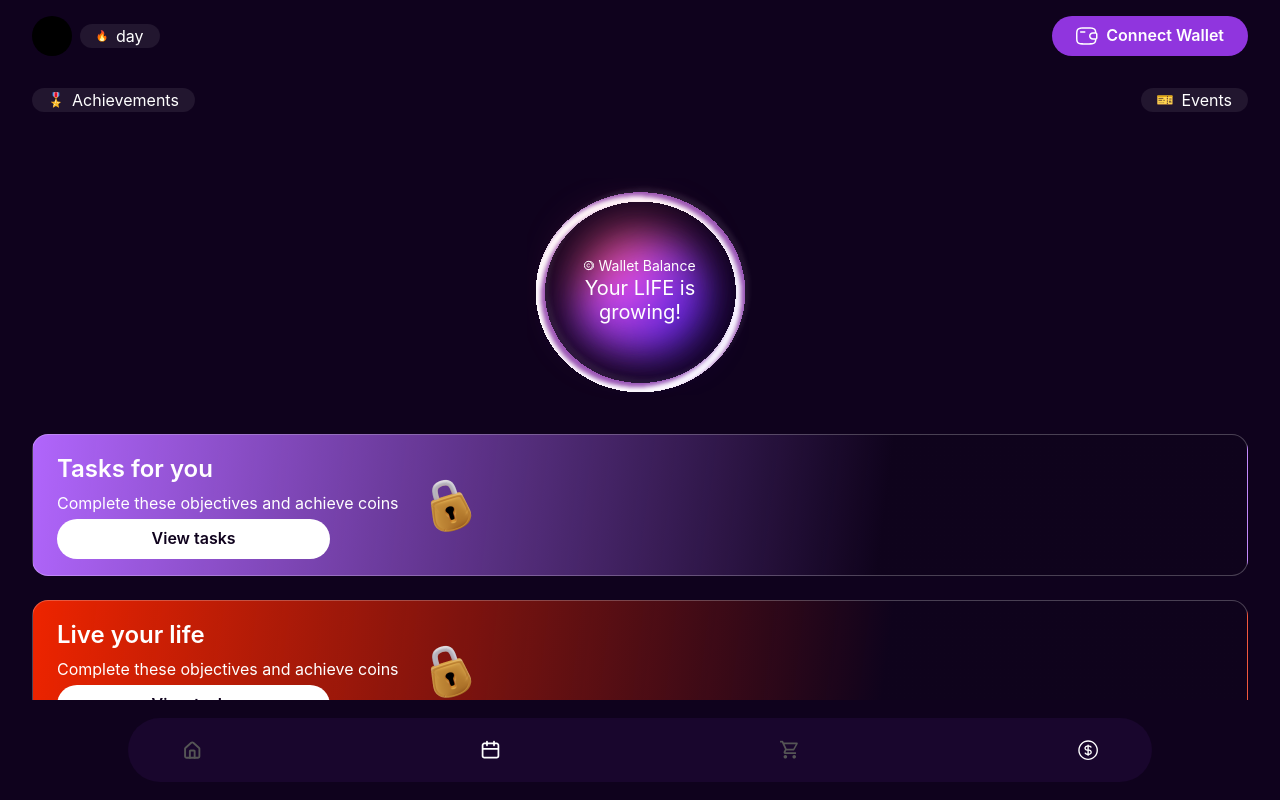
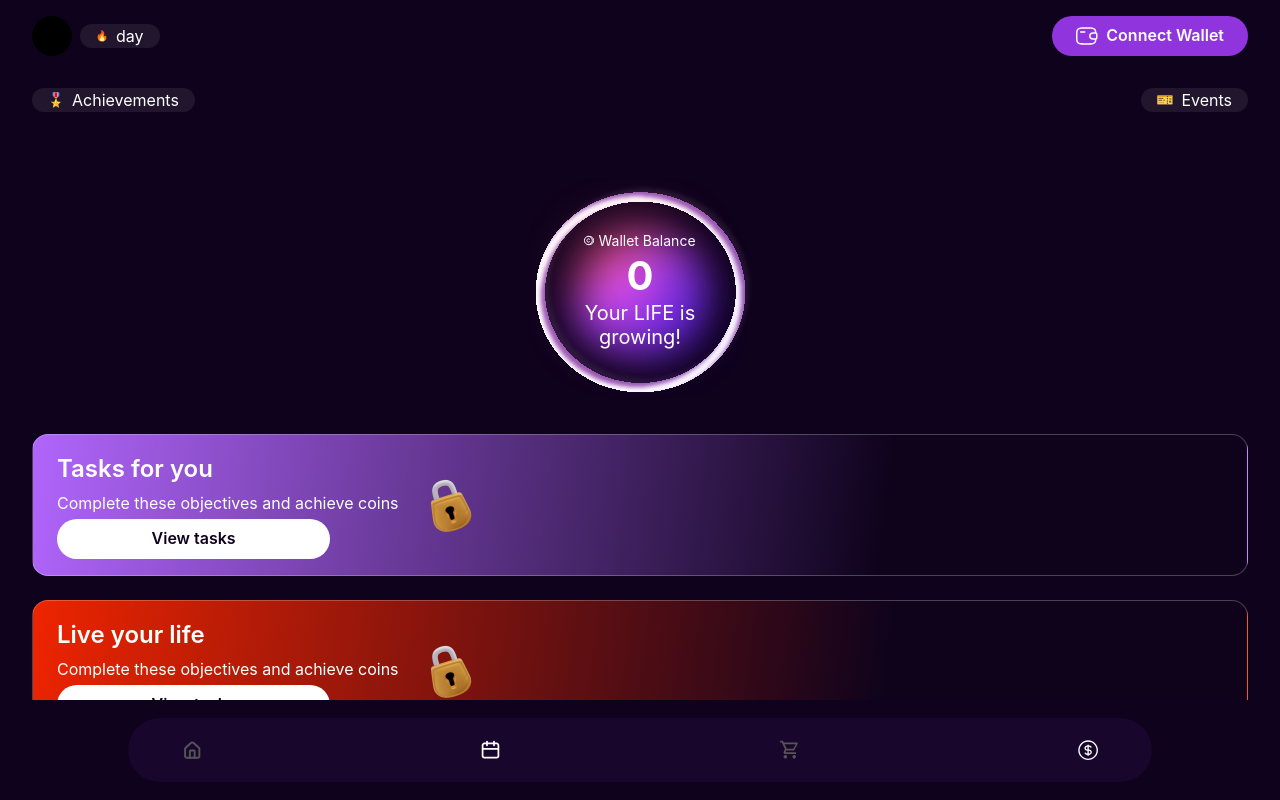
Before and after one commit to Musigwe-Labs/lifefront, a Next.js app: page /dashboard/users in a window 1280 px wide. Built offline with nearby package versions, Linux system fonts and the light colour scheme; no server answers.

Commit message:
random commit

```diff
--- a/src/app/dashboard/calender/page.tsx
+++ b/src/app/dashboard/calender/page.tsx
@@ -1,6 +1,7 @@
 "use client"
 import { Button, Flex, Image, Text } from '@chakra-ui/react';
 import { useCounterStore } from '../../../../counterStoreProvider';
+import { formatBalance } from '@/constants/utils/formatBalance';
 
 export default function Dashboard() {
     const { user } = useCounterStore((state) => state)
@@ -14,7 +15,7 @@ export default function Dashboard() {
                             <Image src='../assets/svgs/coin.svg' />
                             <Text fontSize='sm'>Wallet Balance</Text>
                         </Flex>
-                        <Text fontSize='4xl' style={{ textAlign: 'center', lineHeight: '50px', fontWeight: 700 }}>{Math.round(user?.total_balance)}</Text>
+                        <Text fontSize='4xl' style={{ textAlign: 'center', lineHeight: '50px', fontWeight: 700 }}>{formatBalance(user?.total_balance || 0)}</Text>
                         <Text fontSize='xl' style={{ textAlign: 'center', lineHeight: '24px', width: '80%' }}>Your LIFE is growing!</Text>
                     </Flex>
                 </Flex>
--- a/src/app/dashboard/calender/tasks/page.tsx
+++ b/src/app/dashboard/calender/tasks/page.tsx
@@ -25,6 +25,7 @@ export default function Tasks() {
                 const newTime = prev[taskId] - 1;
                 if (newTime <= 0) {
                     clearInterval(interval);
+                    claimReward(); // Automatically call the reward function
                     return { ...prev, [taskId]: 0 };
                 }
                 return { ...prev, [taskId]: newTime };
@@ -41,6 +42,7 @@ export default function Tasks() {
 
     const claimReward = () => {
         console.log("claim reward");
+        // You can add additional logic here, such as API calls to claim the reward
     };
 
     return (
--- a/src/app/dashboard/page.tsx
+++ b/src/app/dashboard/page.tsx
@@ -1,6 +1,7 @@
 "use client"
 import { Button, Flex, Image, Text } from '@chakra-ui/react';
 import { useCounterStore } from '../../../counterStoreProvider';
+import { formatBalance } from '@/constants/utils/formatBalance';
 
 export default function Dashboard() {
     const {user} = useCounterStore((state) => state)
@@ -14,7 +15,7 @@ export default function Dashboard() {
                             <Image src='./assets/svgs/coin.svg' />
                             <Text fontSize='sm'>Wallet Balance</Text>
                         </Flex>
-                        <Text fontSize='4xl' style={{ textAlign: 'center', lineHeight: '50px', fontWeight: 700 }}>{Math.round(user?.total_balance)}</Text>
+                        <Text fontSize='4xl' style={{ textAlign: 'center', lineHeight: '50px', fontWeight: 700 }}>{formatBalance(user?.total_balance || 0)}</Text>
                         <Text fontSize='xl' style={{ textAlign: 'center', lineHeight: '24px', width: '80%' }}>Your LIFE is growing!</Text>
                     </Flex>
                 </Flex>
--- a/src/app/dashboard/users/page.tsx
+++ b/src/app/dashboard/users/page.tsx
@@ -1,9 +1,10 @@
 "use client"
 import { Button, Flex, Image, Text } from '@chakra-ui/react';
 import { useCounterStore } from '../../../../counterStoreProvider';
+import { formatBalance } from '@/constants/utils/formatBalance';
 
 export default function Dashboard() {
-    const {user} = useCounterStore((state) => state)
+    const { user } = useCounterStore((state) => state)
 
     return (
         <>
@@ -15,24 +16,27 @@ export default function Dashboard() {
                             <Image src='../assets/svgs/coin.svg' />
                             <Text fontSize='sm'>Wallet Balance</Text>
                         </Flex>
-                        <Text fontSize='4xl' style={{ textAlign: 'center', lineHeight: '50px', fontWeight: 700 }}>{user?.total_balance}</Text>
+                        {/* Display formatted balance */}
+                        <Text fontSize='4xl' style={{ textAlign: 'center', lineHeight: '50px', fontWeight: 700 }}>
+                            {formatBalance(user?.total_balance || 0)}
+                        </Text>
                         <Text fontSize='xl' style={{ textAlign: 'center', lineHeight: '24px', width: '80%' }}>Your LIFE is growing!</Text>
                     </Flex>
                 </Flex>
             </Flex>
             <Flex flexDir='row' style={{ borderRadius: 16, border: '1px solid #FFFFFF3D', padding: "16px 24px", gap: 8, alignItems: 'center', background: 'linear-gradient(97.25deg, #B065FB 0.33%, rgba(26, 26, 26, 0.08) 69.95%)' }}>
                 <Flex flexDir='column' gap={1}>
-                <Text fontWeight={600} fontSize='2xl'>Tasks for you</Text>
-                <Text fontSize='md' >Complete these objectives and achieve coins</Text>
-                <Button size='md' color='purple.100' style={{ borderRadius: 32, width: '80%', background: 'white' }}>View tasks</Button>
+                    <Text fontWeight={600} fontSize='2xl'>Tasks for you</Text>
+                    <Text fontSize='md'>Complete these objectives and achieve coins</Text>
+                    <Button size='md' color='purple.100' style={{ borderRadius: 32, width: '80%', background: 'white' }}>View tasks</Button>
                 </Flex>
                 <Image src='../assets/padlock.png' />
             </Flex>
             <Flex flexDir='row' style={{ marginTop: 24, borderRadius: 16, border: '1px solid #FFFFFF3D', padding: "16px 24px", gap: 8, alignItems: 'center', background: 'linear-gradient(97.25deg, #ED2400 0.33%, rgba(26, 26, 26, 0.08) 69.95%)' }}>
                 <Flex flexDir='column' gap={1}>
-                <Text fontWeight={600} fontSize='2xl'>Live your life</Text>
-                <Text fontSize='md' >Complete these objectives and achieve coins</Text>
-                <Button size='md' color='purple.100' style={{ borderRadius: 32, width: '80%', background: 'white' }}>View tasks</Button>
+                    <Text fontWeight={600} fontSize='2xl'>Live your life</Text>
+                    <Text fontSize='md'>Complete these objectives and achieve coins</Text>
+                    <Button size='md' color='purple.100' style={{ borderRadius: 32, width: '80%', background: 'white' }}>View tasks</Button>
                 </Flex>
                 <Image src='../assets/padlock.png' />
             </Flex>
--- /dev/null
+++ b/src/constants/utils/formatBalance.ts
@@ -0,0 +1,7 @@
+// Helper function to format numbers in 'k' format
+export const formatBalance = (balance: number) => {
+    if (balance >= 1000) {
+        return `${(balance / 1000).toFixed(1)}k`;
+    }
+    return balance.toString();
+}
```
Also changed, not shown: src/app/dashboard/cart/page.tsx (+16 -4 lines).
